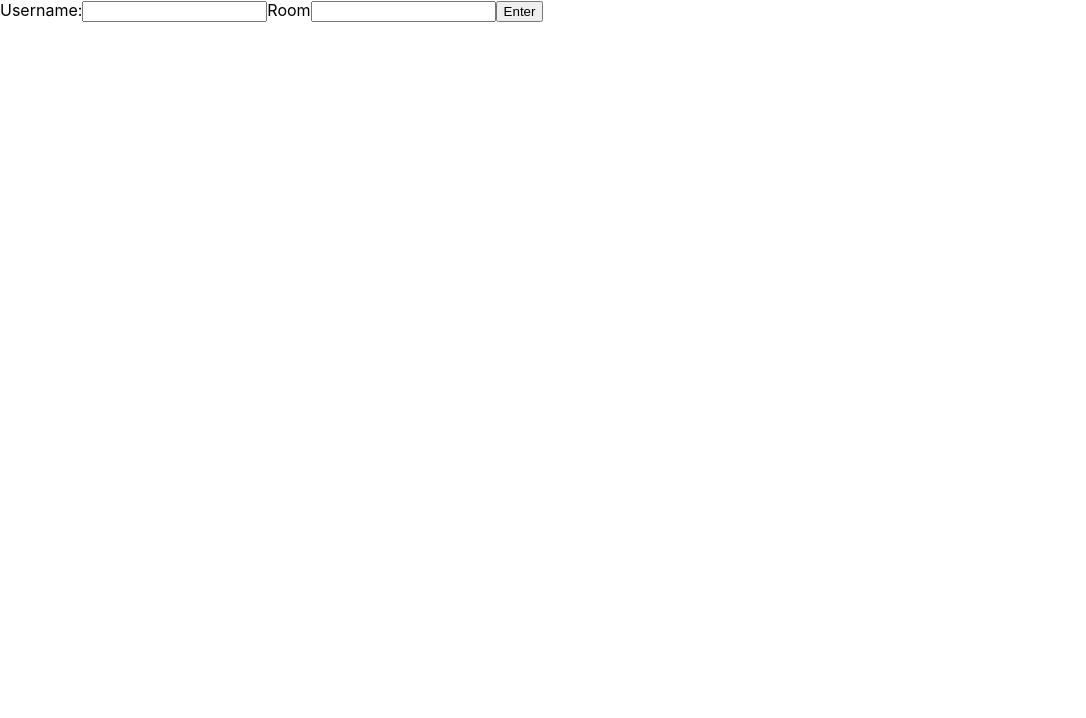
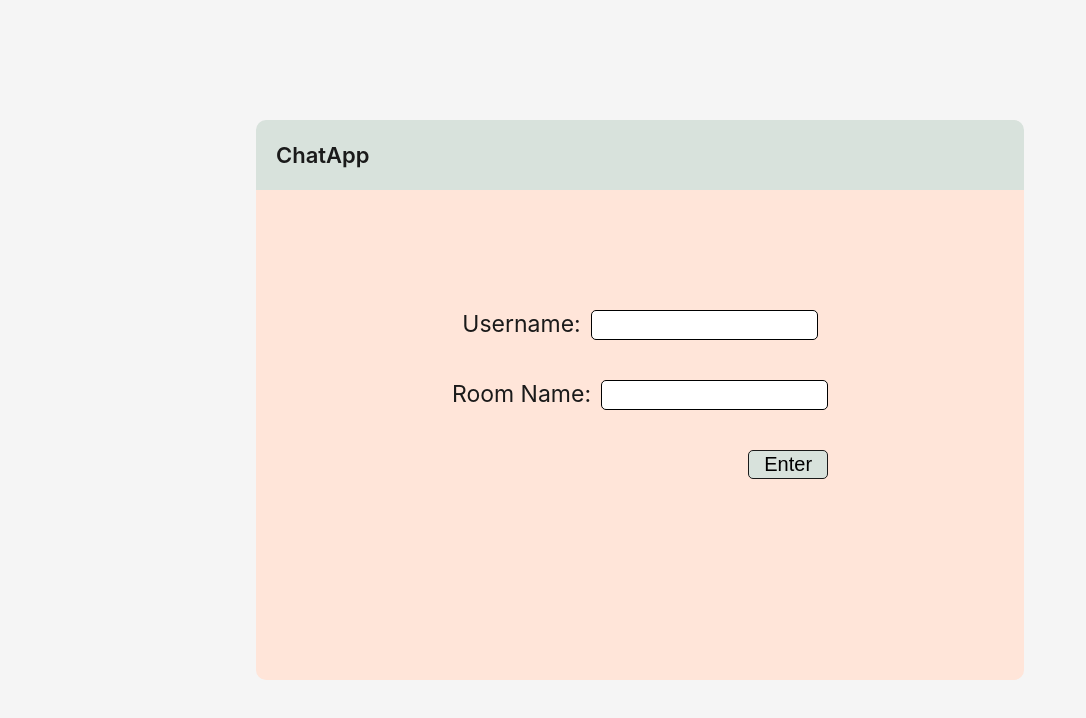
Before and after one commit to EmptyBox12/chatapp-socketio, a React (Create React App) app in the folder client/: page / in a window 1280 px wide. Shown: the top 718 px of the page, without its empty margins (0-1086 px from the left). Built offline with nearby package versions, Linux system fonts and the light colour scheme; no server answers.

Commit message:
add mainpage css

```diff
--- a/client/src/App.css
+++ b/client/src/App.css
@@ -1,4 +1,70 @@
 .App {
   min-height: 100vh;
-  background-color: bisque;
+  background-color: whitesmoke;
+  display: flex;
+  align-items: center;
+  justify-content: center;
 }
+.mainPageContainer{
+  width: 60vw;
+  height: 70vh;
+  display: flex;
+  flex-direction: column;
+}
+.mainPageForm{
+  display: flex;
+  flex-direction: column;
+  align-items: center;
+  width: 100%;
+  align-self: center;
+  flex: 7;
+  background-color: #ffe5d9;
+  box-sizing: border-box;
+  border-radius: 0px 0px 10px 10px;
+}
+.mainPageFormContent{
+  display: flex;
+  flex-direction: column;
+  margin-top: 15vh;
+  align-items: center;
+  justify-content: center;
+  gap: 20px;
+}
+.accessInput{
+  display: flex;
+  gap: 10px;
+  color: #1a1a1a;
+  font-size: 23px;
+  height: 50px;
+}
+.accessInput input{
+  font-size: 17px;
+  border-radius: 5px;
+  border: 1px solid black;
+  height: 26px;
+}
+.mainPageFormContent button{
+  align-self: flex-end;
+  font-size: 20px;
+  background-color: #d8e2dc;
+  border: #1a1a1a 1px solid;
+  padding: 2px 15px 2px 15px;
+  border-radius: 5px;
+}
+.mainPageFormContent button:hover{
+  background-color: #bfcfc5; ;
+}
+.mainPageFormContent button:active{
+  background-color: #b8c5bd; ;
+}
+.title{
+  border-radius: 10px 10px 0px 0px;
+  background-color: #d8e2dc;
+  display: flex;
+  align-items: center;
+  font-size: 22px;
+  font-weight: 600;
+  color: #1a1a1a;
+  padding-left: 20px;
+  flex: 1;
+}
--- a/client/src/App.js
+++ b/client/src/App.js
@@ -2,6 +2,7 @@ import React, {useEffect, useState} from "react";
 import ChatRoom from "./components/ChatRoom";
 import MainPage from "./components/MainPage";
 import socketClient from "socket.io-client";
+import "./App.css";
 
 let socket = socketClient("http://localhost:3001/");
 
--- a/client/src/components/MainPage.js
+++ b/client/src/components/MainPage.js
@@ -11,13 +11,22 @@ export default function MainPage({ setUsername, setRoomName }) {
   }
 
   return (
-    <div>
-      <form onSubmit={handleSubmit}>
-        Username:
-        <input type="text" value={formUsername} onChange={(e)=> {setFormUsername(e.target.value)}}/>
-        Room
-        <input type="text" value={formRoomName}  onChange={(e)=> {setFormRoomName(e.target.value)}}/>
-        <button type="submit">Enter</button>
+    <div className="mainPageContainer">
+      <div className="title">ChatApp</div>
+      <form onSubmit={handleSubmit} className="mainPageForm">
+        <div className="mainPageFormContent">
+          <div className="accessInput">
+            Username:
+            <input type="text" value={formUsername} onChange={(e) => { setFormUsername(e.target.value) }} />
+          </div>
+          <div className="accessInput">
+            Room Name:
+            <input type="text" value={formRoomName} onChange={(e) => { setFormRoomName(e.target.value) }} />
+          </div>
+
+
+          <button type="submit">Enter</button>
+        </div>
       </form>
     </div>
   );
```
Also changed, not shown: 1 other file (tests, documents, lock files or other folders).
